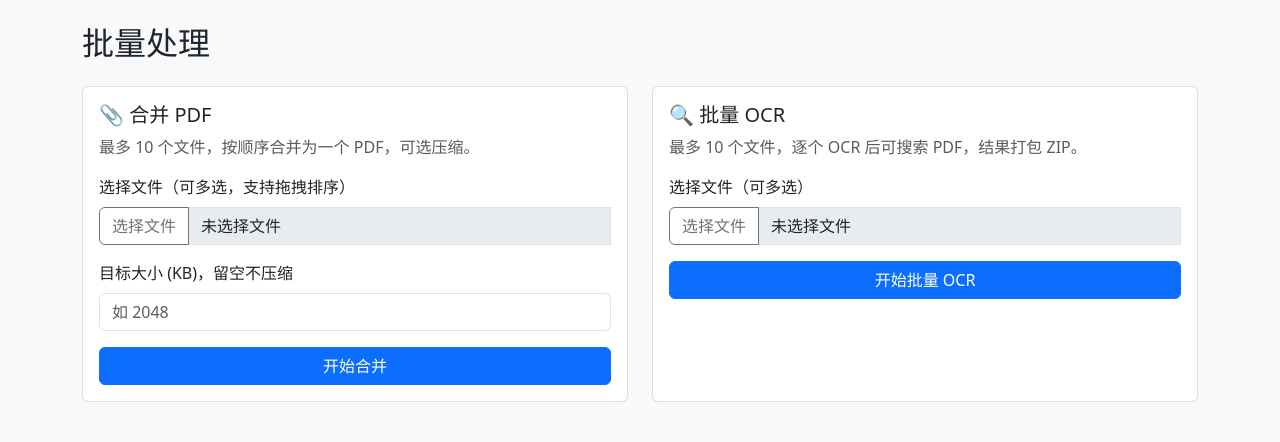
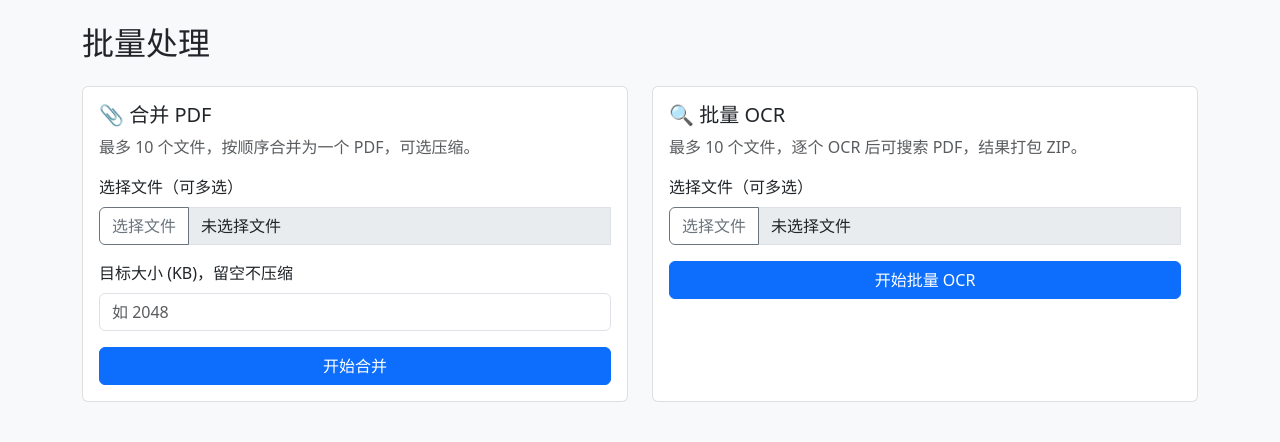
Before and after one commit to liuwanshi/pdf_tool, a Flask app: page /batch in a window 1280 px wide. Shown: the part 56-498 px from the top of the page. Run offline with Flask 3, Linux system fonts and the light colour scheme.

Commit message:
fix: remove misleading 'drag-and-drop' label text
Drag-and-drop file sorting was never implemented, the label
was misleading users.

```diff
--- a/templates/batch.html
+++ b/templates/batch.html
@@ -13,7 +13,7 @@
                 <p class="card-text text-muted">最多 10 个文件，按顺序合并为一个 PDF，可选压缩。</p>
                 <form class="batch-form" data-task-type="merge">
                     <div class="mb-3">
-                        <label class="form-label">选择文件（可多选，支持拖拽排序）</label>
+                        <label class="form-label">选择文件（可多选）</label>
                         <div class="input-group">
                             <button type="button" class="btn btn-outline-secondary file-pick-btn">选择文件</button>
                             <span class="form-control file-status-text" style="background:#e9ecef;">未选择文件</span>
```
